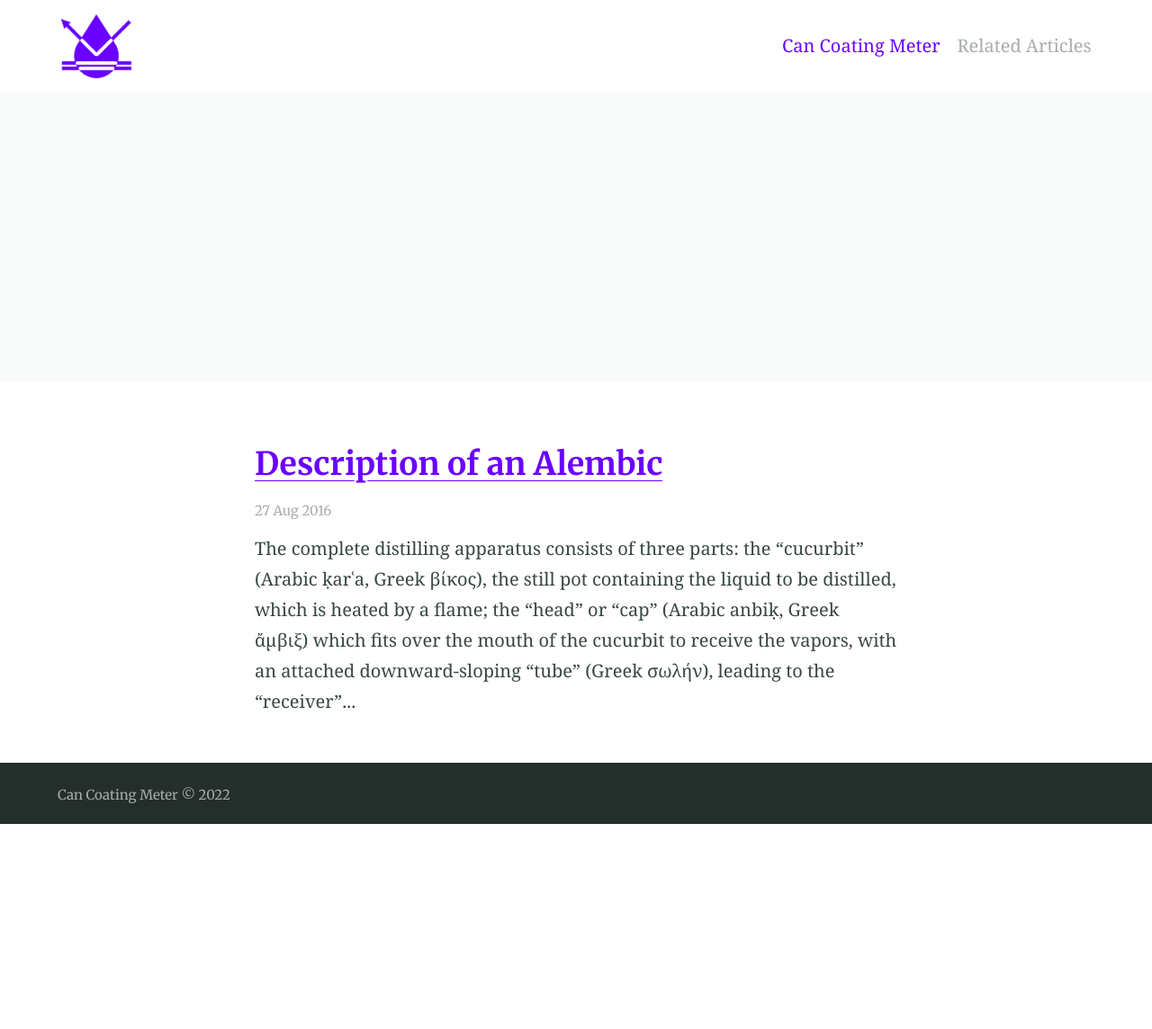
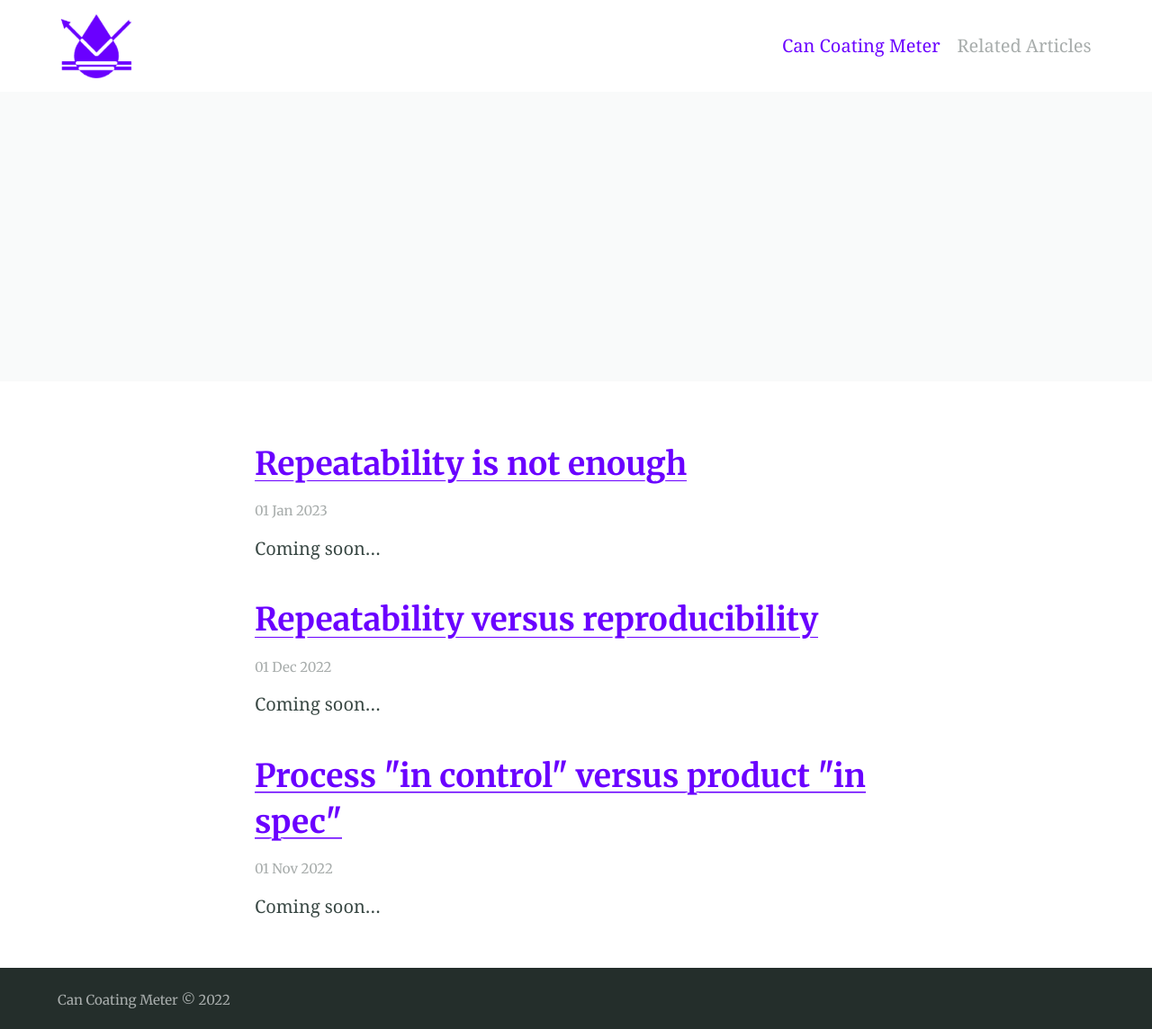
Before and after one commit to geoff2273/geoff2273.github.io, a Jekyll site: the page built from blog/index.html, in a window 1280 px wide. Shown: the whole page at 90% size. Built offline with Jekyll 4.4.1, drawn with Linux system fonts in a browser that asks for light colours; before the commit the page ends 916 px from its top, so only the background shows below that.

Commit message:
update posts

```diff
--- a/_posts/2016-08-27-example-post-one.md
+++ /dev/null
@@ -1,12 +0,0 @@
----
-title: Description of an Alembic
-feature_image: "https://picsum.photos/2560/600?image=872"
----
-
-The complete distilling apparatus consists of three parts: the "cucurbit" (Arabic ḳarʿa, Greek βίκος), the still pot containing the liquid to be distilled, which is heated by a flame; the "head" or "cap" (Arabic anbiḳ, Greek ἄμβιξ) which fits over the mouth of the cucurbit to receive the vapors, with an attached downward-sloping "tube" (Greek σωλήν), leading to the "receiver" (Arabic ḳābila, Greek ἄγγος or φιάλη) container.
-
-<!-- more -->
-
-Retorts have the "cap" and the "cucurbit" made into one. The anbik is also called the raʾs (head) of the cucurbit. The liquid in the cucurbit is heated or boiled; the vapour rises into the anbik, where it cools by contact with the walls and condenses, running down the spout into the receiver. A modern descendant of the alembic is the pot still, used to produce distilled beverages.
-
-_Originally from [Alembic - Wikipedia](https://en.wikipedia.org/wiki/Alembic)_
--- /dev/null
+++ b/_posts/2022-11-01-control-vs-spec.md
@@ -0,0 +1,5 @@
+---
+title: Process "in control" versus product "in spec"
+---
+
+Coming soon...
--- /dev/null
+++ b/_posts/2022-12-01-repeatability-reproducibility.md
@@ -0,0 +1,5 @@
+---
+title: Repeatability versus reproducibility
+---
+
+Coming soon...
--- /dev/null
+++ b/_posts/2023-01-01-repeatability-not-enough.md
@@ -0,0 +1,5 @@
+---
+title: Repeatability is not enough
+---
+
+Coming soon...
```
Also changed, not shown: index.md (+2 -1 lines).
